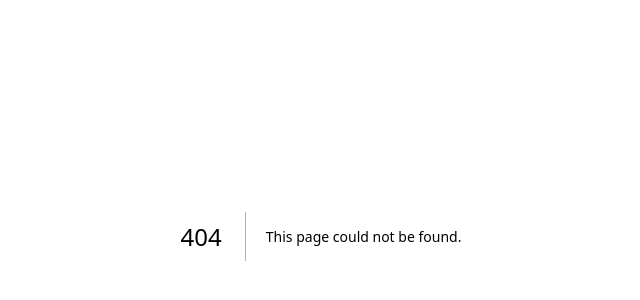
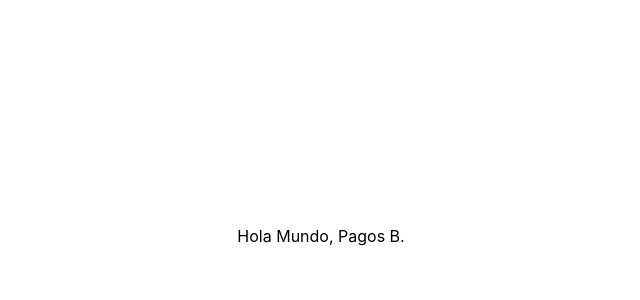
Before and after one commit to manuelRestrep0/frontend-presencial, a Next.js app: page /pagos_B in a window 1280 px wide. Before the commit this address had no page. Shown: the part 164-464 px from the top of the page, without its empty margins (319-959 px from the left). Built offline with nearby package versions, Linux system fonts and the light colour scheme.

Commit message:
Hola mundo desde pagosB

```diff
--- /dev/null
+++ b/app/pagos_B/page.tsx
@@ -0,0 +1,7 @@
+export default function Web() {
+    return (
+        <div className="flex justify-center items-center h-screen w-full">
+            Hola Mundo, Pagos B.
+        </div>
+    )
+}
```
